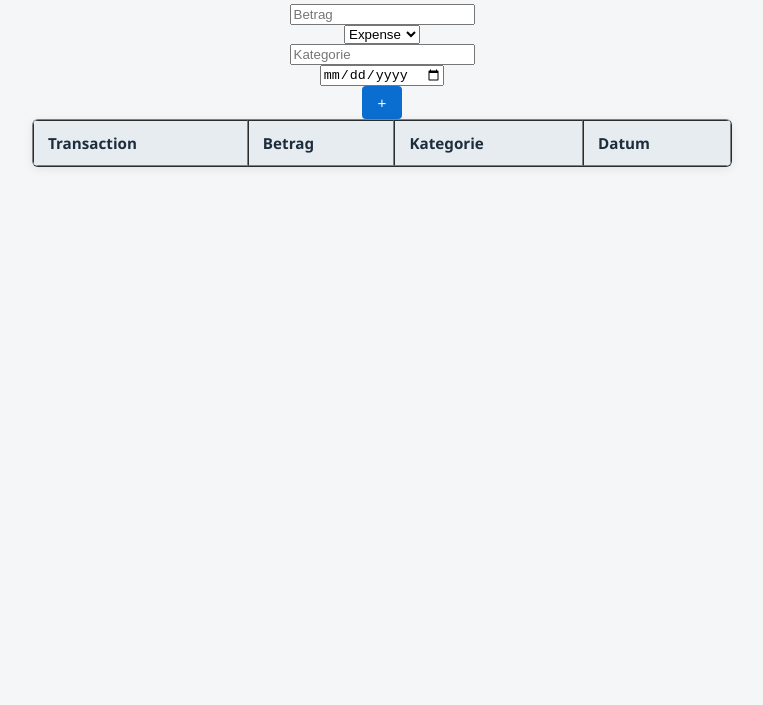
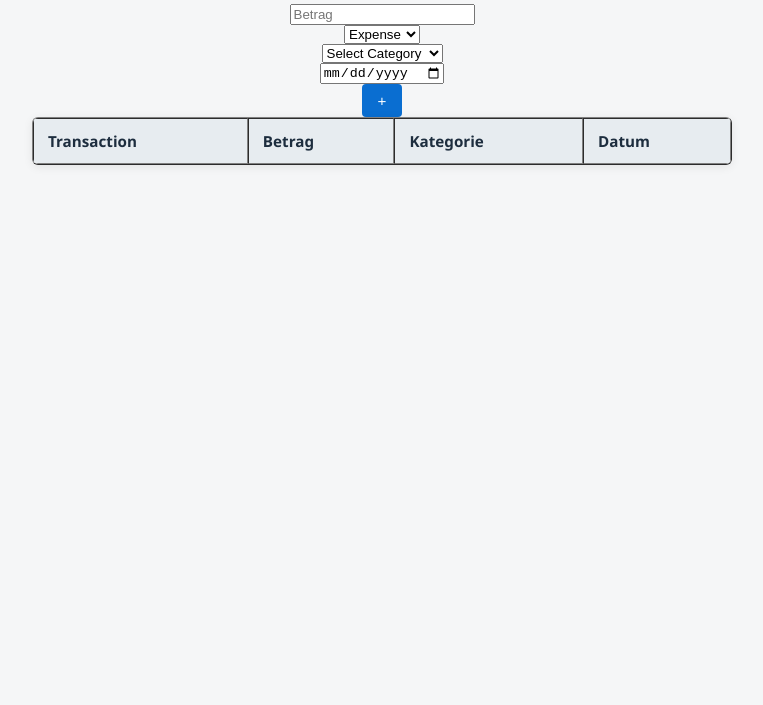
Before and after one commit to lenadill/SAP-Praktikum, a plain HTML site: page Liste/liste.html in a window 1280 px wide. Shown: the part 95-800 px from the top of the page, without its empty margins (258-1021 px from the left). Drawn offline with Linux system fonts and the light colour scheme.

Commit message:
Category als Auswahl

```diff
--- a/Liste/liste.html
+++ b/Liste/liste.html
@@ -17,7 +17,20 @@
     <option value="revenue">Revenue</option>
 </select>
 
-<input type="text" id="category" placeholder="Kategorie">
+<select id="category">
+    <option value="">Select Category</option>
+    <option value="Salary">Salary</option>
+    <option value="Food">Food</option>
+    <option value="Rent">Rent</option>
+    <option value="Utilities">Utilities</option>
+    <option value="Fixed Costs">Fixed Costs</option>
+    <option value="Consulting">Consulting</option>
+    <option value="Software">Software</option>
+    <option value="Work Equipment">Work Equipment</option>
+    <option value="Cash Register">Cash Register</option>
+    <option value="Other">Other</option>
+</select>
+
 <input type="date" id="date">
 <button onclick="addEntry()">+</button>
 
```
